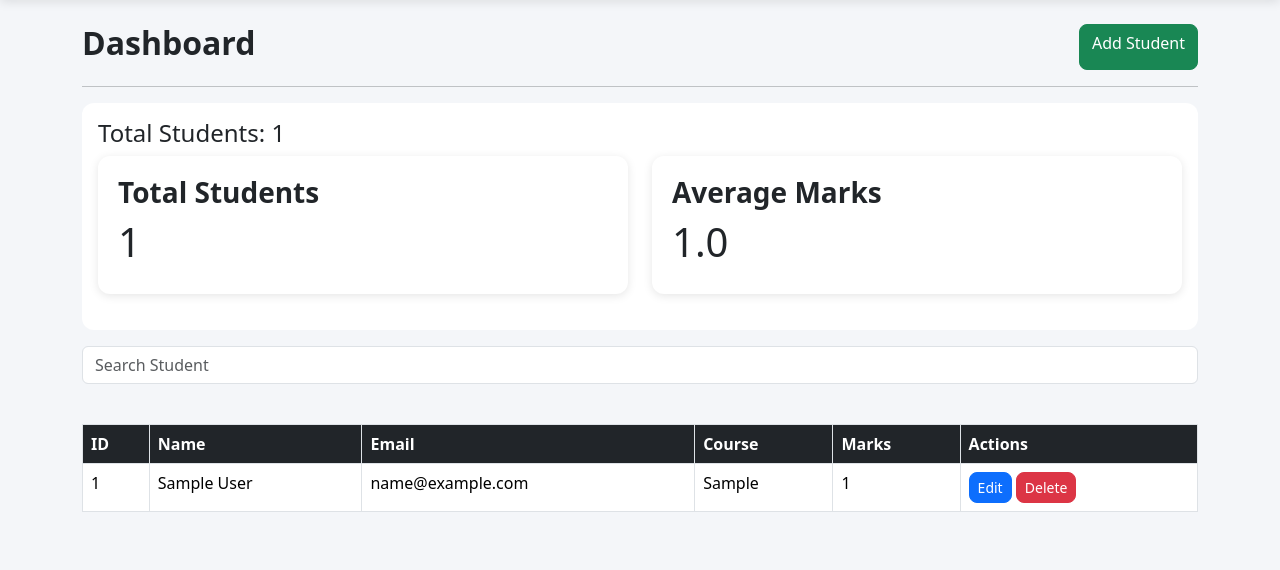
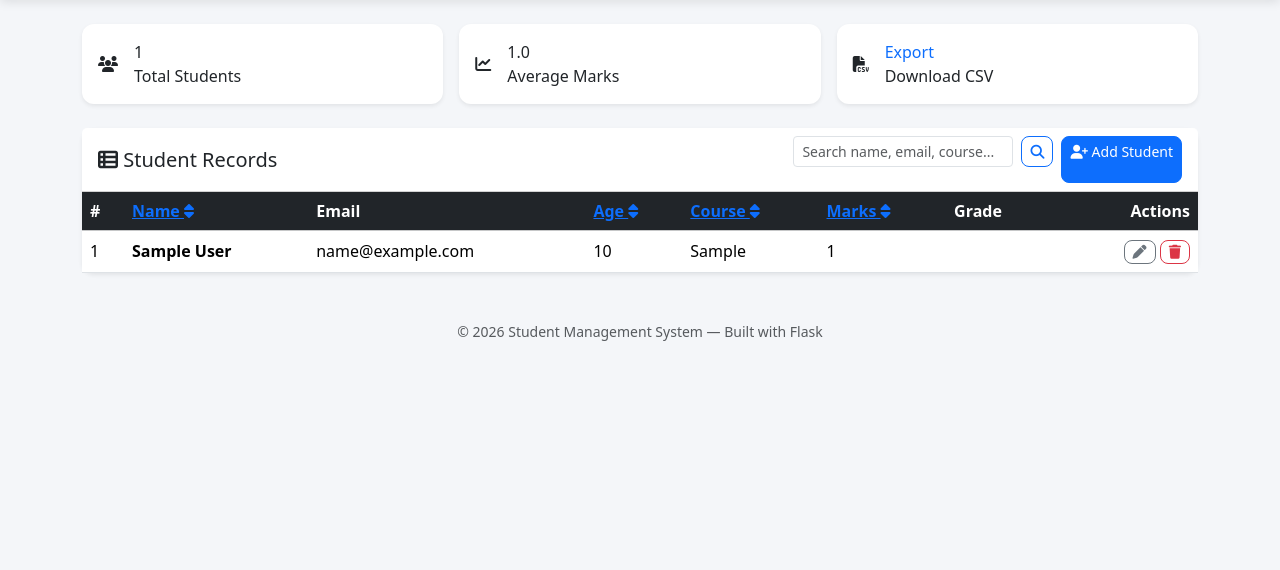
Before and after one commit to BurukalaManiReethika/student-management-system, a Flask app: page / in a window 1280 px wide. Shown: the part 56-626 px from the top of the page. Run offline with Flask 3, Linux system fonts and the light colour scheme; the visitor is signed in with stand-in values (Sample User, id 1); tables that the repository leaves empty hold one stand-in row (values such as "Sample post").

Commit message:
Update index.html

```diff
--- a/templates/index.html
+++ b/templates/index.html
@@ -1,113 +1,126 @@
-{% extends 'base.html' %}
-
+{% extends "base.html" %}
+{% block title %}Dashboard - Student Management System{% endblock %}
 {% block content %}
 
-<div class="d-flex justify-content-between">
-
-<h2>Dashboard</h2>
-
-<a href="/add"
-class="btn btn-success">
-Add Student
-</a>
-
+<div class="row g-3 mb-4">
+  <div class="col-md-4">
+    <div class="card stat-card stat-card-primary shadow-sm">
+      <div class="card-body d-flex align-items-center gap-3">
+        <div class="stat-icon"><i class="fa-solid fa-users"></i></div>
+        <div>
+          <div class="stat-value">{{ total_students }}</div>
+          <div class="stat-label">Total Students</div>
+        </div>
+      </div>
+    </div>
+  </div>
+  <div class="col-md-4">
+    <div class="card stat-card stat-card-success shadow-sm">
+      <div class="card-body d-flex align-items-center gap-3">
+        <div class="stat-icon"><i class="fa-solid fa-chart-line"></i></div>
+        <div>
+          <div class="stat-value">{{ avg_marks }}</div>
+          <div class="stat-label">Average Marks</div>
+        </div>
+      </div>
+    </div>
+  </div>
+  <div class="col-md-4">
+    <div class="card stat-card stat-card-info shadow-sm">
+      <div class="card-body d-flex align-items-center gap-3">
+        <div class="stat-icon"><i class="fa-solid fa-file-csv"></i></div>
+        <div>
+          <a href="{{ url_for('export_csv') }}" class="stat-value text-decoration-none">Export</a>
+          <div class="stat-label">Download CSV</div>
+        </div>
+      </div>
+    </div>
+  </div>
 </div>
 
-<hr>
+<div class="card shadow-sm border-0">
+  <div class="card-header bg-white d-flex flex-wrap justify-content-between align-items-center gap-2">
+    <h5 class="mb-0"><i class="fa-solid fa-table-list"></i> Student Records</h5>
+    <div class="d-flex gap-2">
+      <form class="d-flex" method="GET" action="{{ url_for('search_student') }}">
+        <input type="text" name="query" class="form-control form-control-sm" placeholder="Search name, email, course...">
+        <button class="btn btn-outline-primary btn-sm ms-2" type="submit"><i class="fa-solid fa-magnifying-glass"></i></button>
+      </form>
+      <a href="{{ url_for('add_student') }}" class="btn btn-primary btn-sm">
+        <i class="fa-solid fa-user-plus"></i> Add Student
+      </a>
+    </div>
+  </div>
 
-<div class="card mb-3">
+  <div class="table-responsive">
+    <table class="table table-hover align-middle mb-0">
+      <thead class="table-light">
+        <tr>
+          <th>#</th>
+          <th><a href="{{ url_for('dashboard', sort='name', order='asc' if sort!='name' or order=='desc' else 'desc') }}" class="sort-link">Name <i class="fa-solid fa-sort"></i></a></th>
+          <th>Email</th>
+          <th><a href="{{ url_for('dashboard', sort='age', order='asc' if sort!='age' or order=='desc' else 'desc') }}" class="sort-link">Age <i class="fa-solid fa-sort"></i></a></th>
+          <th><a href="{{ url_for('dashboard', sort='course', order='asc' if sort!='course' or order=='desc' else 'desc') }}" class="sort-link">Course <i class="fa-solid fa-sort"></i></a></th>
+          <th><a href="{{ url_for('dashboard', sort='marks', order='asc' if sort!='marks' or order=='desc' else 'desc') }}" class="sort-link">Marks <i class="fa-solid fa-sort"></i></a></th>
+          <th>Grade</th>
+          <th class="text-end">Actions</th>
+        </tr>
+      </thead>
+      <tbody>
+        {% for student in students %}
+        <tr>
+          <td>{{ student.id }}</td>
+          <td class="fw-semibold">{{ student.name }}</td>
+          <td>{{ student.email }}</td>
+          <td>{{ student.age }}</td>
+          <td>{{ student.course }}</td>
+          <td>{{ student.marks }}</td>
+          <td>
+            <span class="badge grade-badge grade-{{ student.grade | replace('+', 'plus') }}">{{ student.grade }}</span>
+          </td>
+          <td class="text-end">
+            <a href="{{ url_for('edit_student', id=student.id) }}" class="btn btn-sm btn-outline-secondary" title="Edit">
+              <i class="fa-solid fa-pen"></i>
+            </a>
+            <form method="POST" action="{{ url_for('delete_student', id=student.id) }}" class="d-inline" onsubmit="return confirm('Delete {{ student.name }}? This cannot be undone.');">
+              <input type="hidden" name="csrf_token" value="{{ csrf_token() }}">
+              <button type="submit" class="btn btn-sm btn-outline-danger" title="Delete">
+                <i class="fa-solid fa-trash"></i>
+              </button>
+            </form>
+          </td>
+        </tr>
+        {% else %}
+        <tr>
+          <td colspan="8" class="text-center text-muted py-5">
+            <i class="fa-solid fa-inbox fa-2x mb-2 d-block"></i>
+            No students found.
+          </td>
+        </tr>
+        {% endfor %}
+      </tbody>
+    </table>
+  </div>
 
-<div class="card-body">
-
-<h4>
-Total Students:
-{{ total_students }}
-</h4>
-  <div class="row">
-
-<div class="col-md-6">
-<div class="dashboard-card">
-
-<h3>Total Students</h3>
-
-<h1>{{ total_students }}</h1>
-
-</div>
+  {% if total_pages > 1 %}
+  <div class="card-footer bg-white">
+    <nav>
+      <ul class="pagination pagination-sm justify-content-center mb-0">
+        <li class="page-item {% if page <= 1 %}disabled{% endif %}">
+          <a class="page-link" href="{{ url_for('dashboard', page=page-1, sort=sort, order=order) }}">Previous</a>
+        </li>
+        {% for p in range(1, total_pages + 1) %}
+        <li class="page-item {% if p == page %}active{% endif %}">
+          <a class="page-link" href="{{ url_for('dashboard', page=p, sort=sort, order=order) }}">{{ p }}</a>
+        </li>
+        {% endfor %}
+        <li class="page-item {% if page >= total_pages %}disabled{% endif %}">
+          <a class="page-link" href="{{ url_for('dashboard', page=page+1, sort=sort, order=order) }}">Next</a>
+        </li>
+      </ul>
+    </nav>
+  </div>
+  {% endif %}
 </div>
 
-<div class="col-md-6">
-<div class="dashboard-card">
-
-<h3>Average Marks</h3>
-
-<h1>{{ avg_marks }}</h1>
-
-</div>
-</div>
-
-</div>
-
-
-
-</div>
-
-</div>
-
-<form action="/search">
-
-<input
-type="text"
-name="query"
-class="form-control"
-placeholder="Search Student">
-
-</form>
-
-<br>
-
-<table class="table table-bordered">
-
-<tr>
-<th>ID</th>
-<th>Name</th>
-<th>Email</th>
-<th>Course</th>
-<th>Marks</th>
-<th>Actions</th>
-</tr>
-
-{% for student in students %}
-
-<tr>
-
-<td>{{ student.id }}</td>
-
-<td>{{ student.name }}</td>
-
-<td>{{ student.email }}</td>
-
-<td>{{ student.course }}</td>
-
-<td>{{ student.marks }}</td>
-
-<td>
-
-<a href="/edit/{{ student.id }}"
-class="btn btn-primary btn-sm">
-Edit
-</a>
-
-<a href="/delete/{{ student.id }}"
-class="btn btn-danger btn-sm delete-btn">
-Delete
-</a>
-
-</td>
-
-</tr>
-
-{% endfor %}
-
-</table>
-
 {% endblock %}
```
